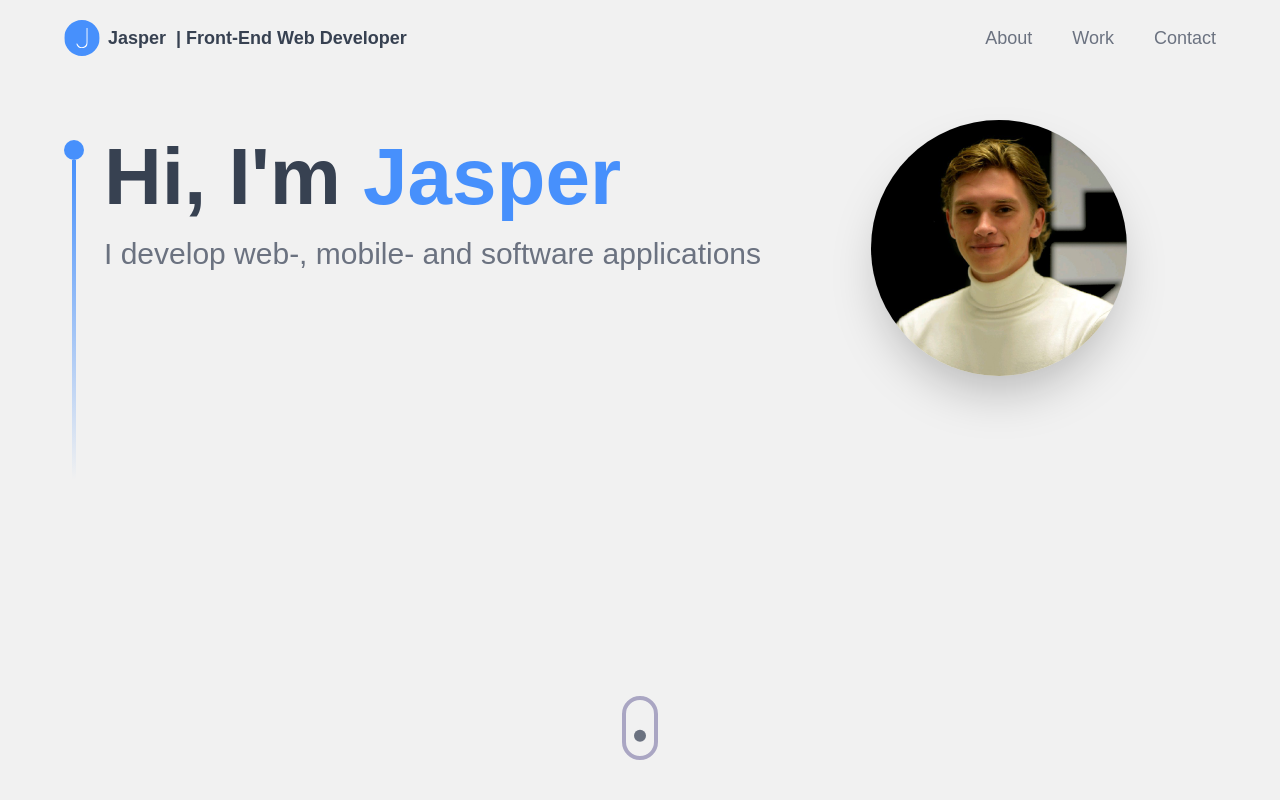
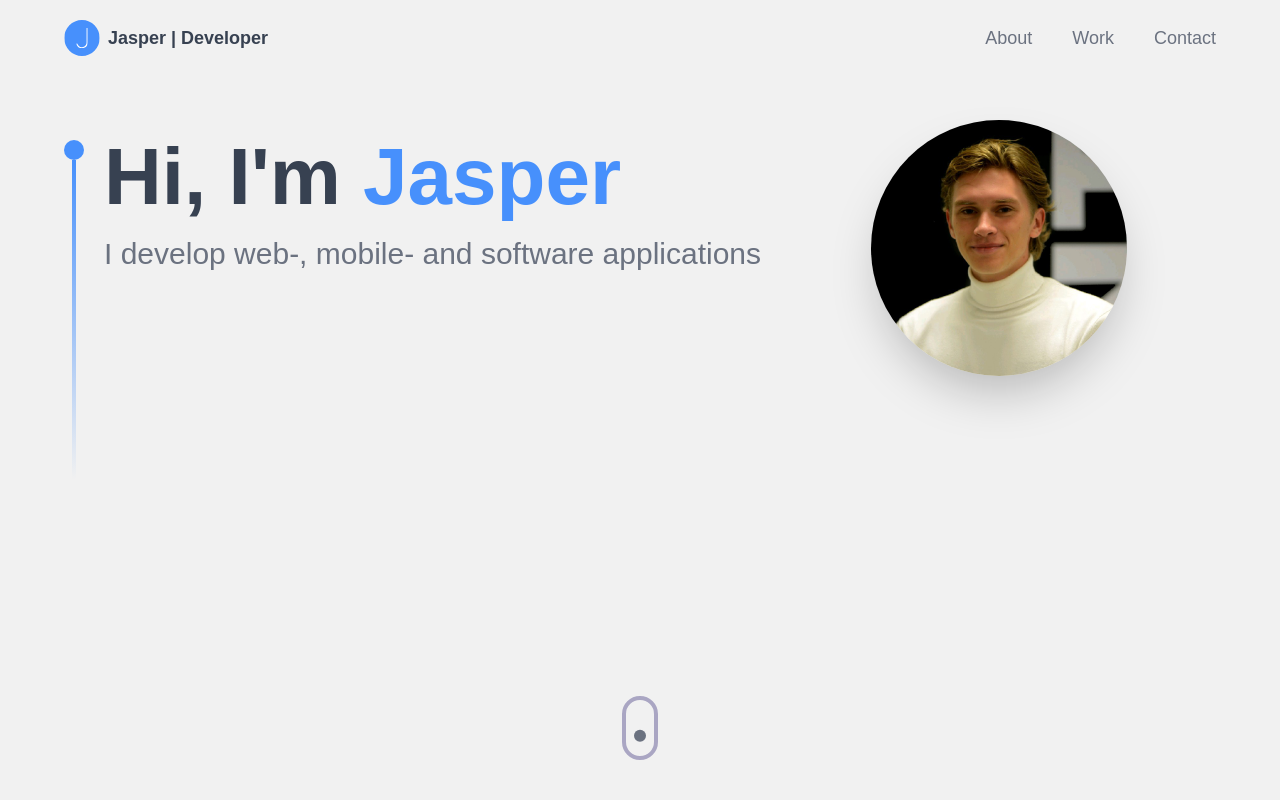
Before and after one commit to jaspervd18/portfolio, a React (Vite) app: page / in a window 1280 px wide. Shown: the top 800 px of the page. Built offline with nearby package versions, Linux system fonts and the light colour scheme; a web font is replaced by a local one.

Commit message:
changed navbar header

```diff
--- a/src/components/Navbar.jsx
+++ b/src/components/Navbar.jsx
@@ -44,8 +44,8 @@ const Navbar = () => {
         >
           <img src={logo} alt="logo" className="w-9 h-9 object-contain" />
           <p className="text-gray-700 text-[18px] font-bold cursor-pointer flex ">
-            Jasper &nbsp;
-            <span className="sm:block hidden"> | Front-End Web Developer</span>
+            Jasper&nbsp;
+            <span className="sm:block hidden"> | Developer</span>
           </p>
         </Link>
 
```
